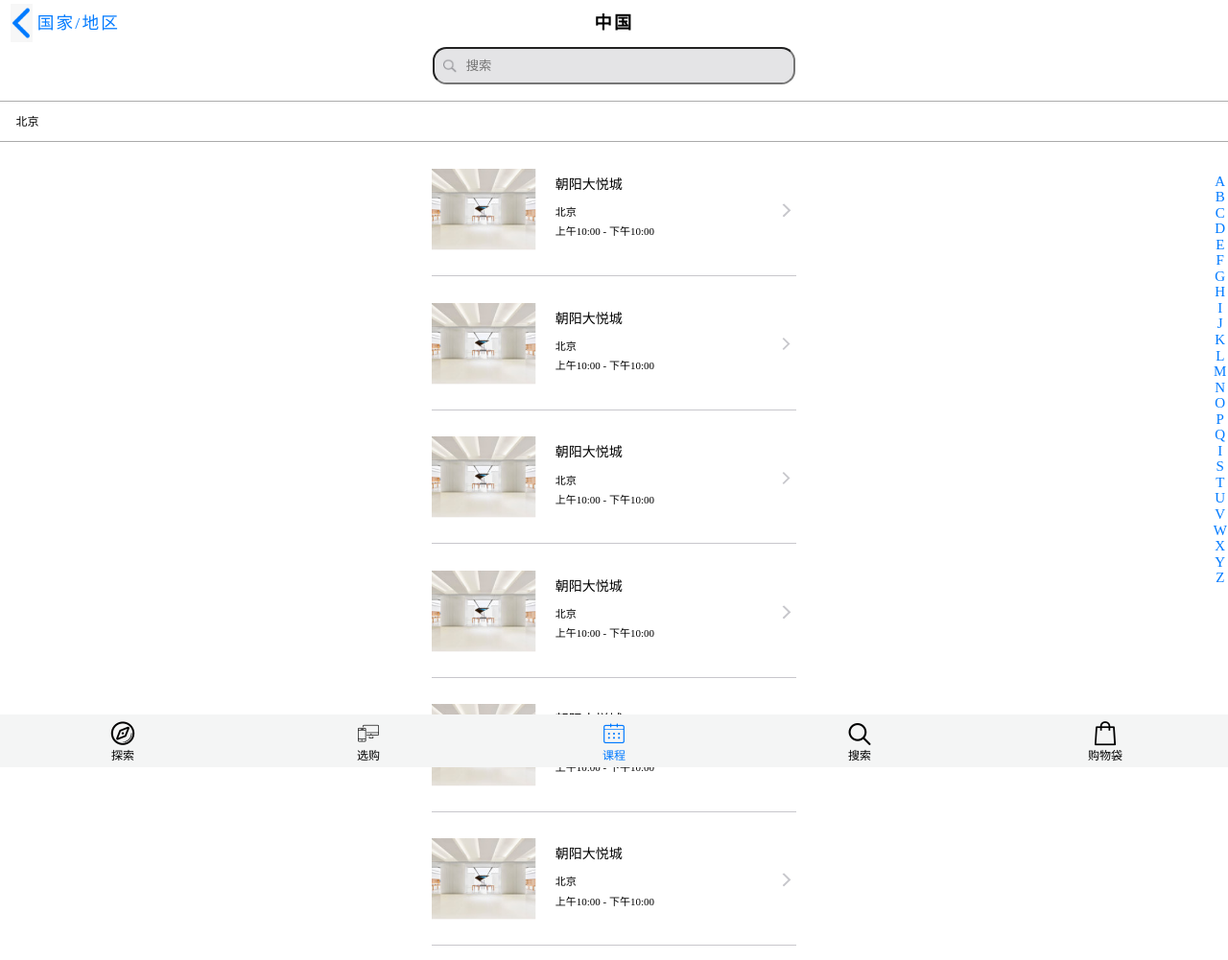
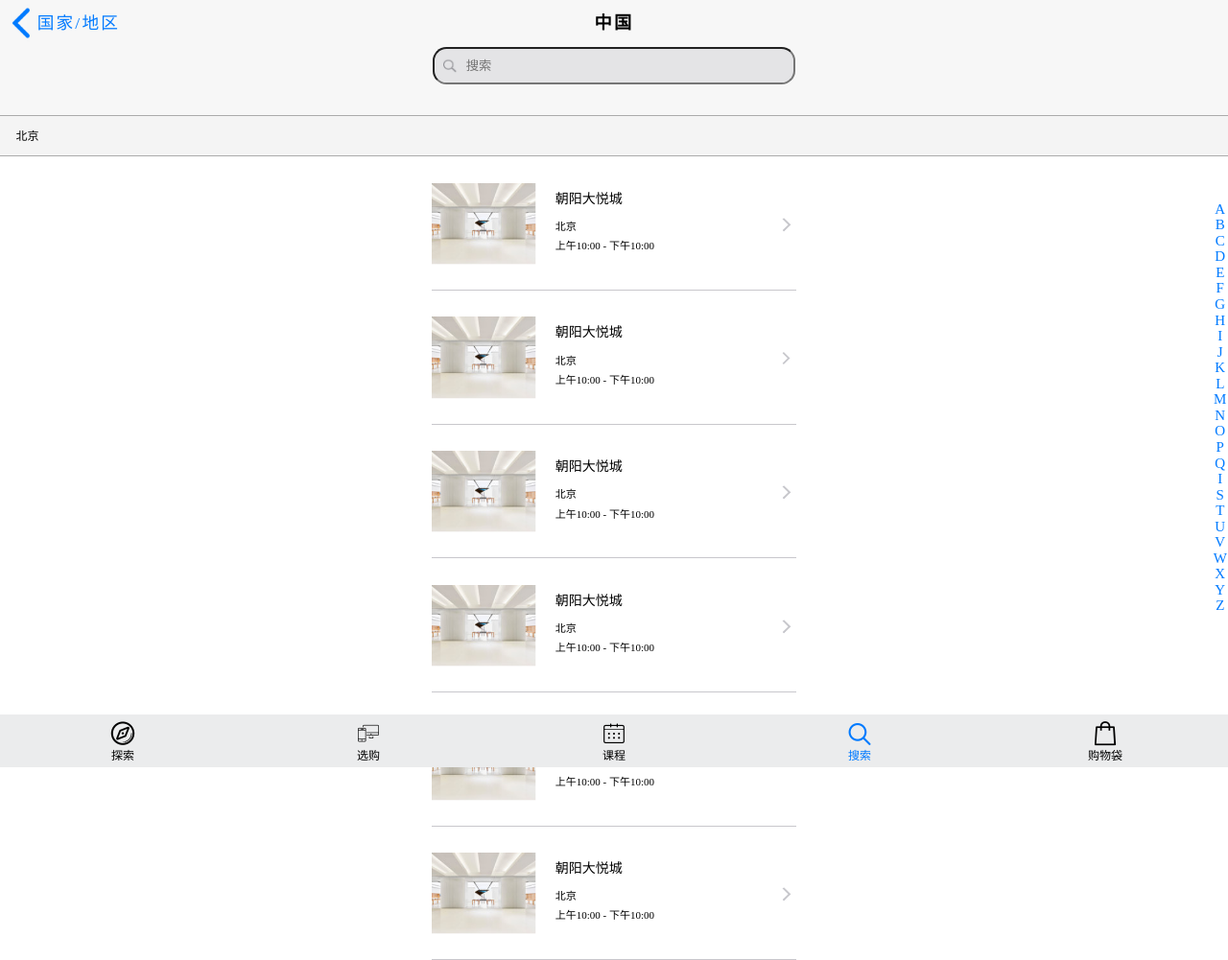
Before and after one commit to yangyingaa/mobile-website, a plain HTML site: page index.html in a window 1280 px wide. Shown: the whole page at 96% size. Drawn offline with Linux system fonts and the light colour scheme.

Commit message:
commit color

```diff
--- a/index.css
+++ b/index.css
@@ -61,6 +61,7 @@ ul, ol {
     letter-spacing: 0.04rem;
     text-align: center;
     position: relative;
+    background: #f7f7f7;
 }
 
 .title-bar .back {
@@ -76,8 +77,9 @@ ul, ol {
 
 .search-box {
     width: 100%;
-    height: 0.73rem;
-    margin-bottom: .3rem;
+    height: 1.3rem;
+    /*padding-bottom: .3rem;*/
+    background: #f7f7f7;
 }
 
 .search-box .search {
@@ -99,6 +101,7 @@ ul, ol {
     /*padding-top: 0.25rem;*/
     line-height: 0.78rem;
     font-size: 12px;
+    background: #f4f4f4;
 }
 
 @media screen and (min-device-pixel-ratio: 2),(-webkit-device-pixel-ratio: 2) {
@@ -178,7 +181,7 @@ ul, ol {
 
 .index{
     position:fixed;
-    top:3.27rem;
+    top:3.8rem;
     right: 0px;
 }
 
@@ -193,7 +196,7 @@ ul, ol {
 .tabbar{
     width:100% ;
     height: .99rem;
-    background: #f4f5f5;
+    background: #ebeced;
     position: fixed;
     left: 0;
     bottom: 0;
--- a/index.html
+++ b/index.html
@@ -139,11 +139,11 @@
         <div class="pic">&#xe674;</div>
         <div class="title">选购</div>
     </li>
-    <li class="active">
+    <li>
         <div class="pic">&#xe69a;</div>
         <div class="title">课程</div>
     </li>
-    <li>
+    <li class="active">
         <div class="pic">&#xe697;</div>
         <div class="title">搜索</div>
     </li>
```
